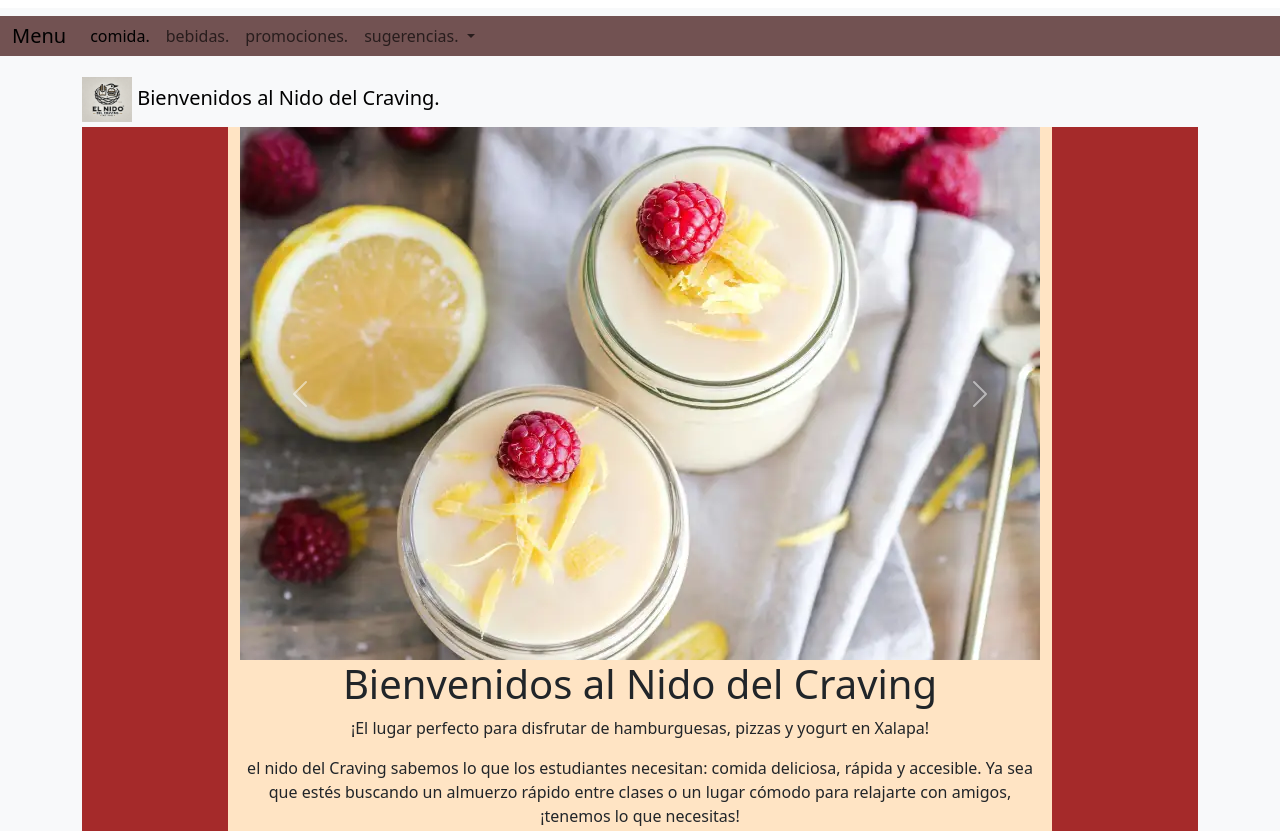
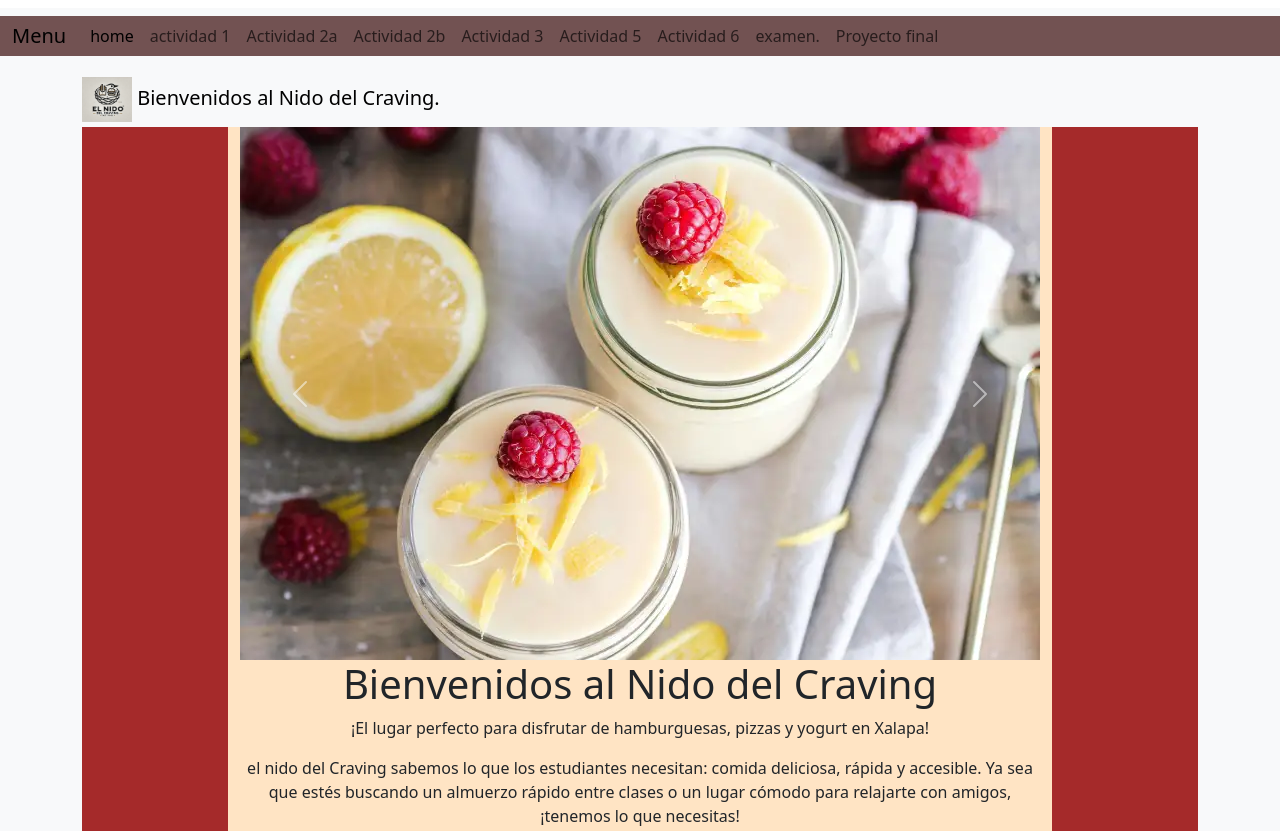
Before and after one commit to zs22010263/Examen, a plain HTML site: page index.html in a window 1280 px wide. Shown: the top 831 px of the page. Drawn offline with nearby package versions, Linux system fonts and the light colour scheme.

Commit message:
Update index.html

```diff
--- a/index.html
+++ b/index.html
@@ -22,23 +22,26 @@
       <div class="collapse navbar-collapse" id="navbarNavDropdown">
         <ul class="navbar-nav">
           <li class="nav-item">
-            <a class="nav-link active" aria-current="page" href="#">comida.</a>
+            <a class="nav-link active" aria-current="page" href="https://zs22010263.github.io/Portafolio/">home</a>
           </li>
           <li class="nav-item">
-            <a class="nav-link" href="#">bebidas.</a>
+            <a class="nav-link" href="https://www.canva.com/design/DAGbiMYPW_k/Yr0K5pNkmMmfQWtQoj-Qcw/edit">actividad 1</a>
           </li>
           <li class="nav-item">
-            <a class="nav-link" href="#">promociones.</a>
+            <a class="nav-link" href="https://zs22010263.github.io/Actividad-2/">Actividad 2a</a>
           </li>
           <li class="nav-item dropdown">
-            <a class="nav-link dropdown-toggle" href="#" role="button" data-bs-toggle="dropdown" aria-expanded="false">
-              sugerencias.
-            </a>
-            <ul class="dropdown-menu">
-              <li><a class="dropdown-item" href="#">Action</a></li>
-              <li><a class="dropdown-item" href="#">Another action</a></li>
-              <li><a class="dropdown-item" href="#">Something else here</a></li>
-            </ul>
+            <a class="nav-link" href="">Actividad 2b</a>
+            <li class="nav-item dropdown">
+            <a class="nav-link" href="https://zs22010263.github.io/Actividad-3/">Actividad 3</a>
+              <li class="nav-item dropdown">
+            <a class="nav-link" href="https://zs22010263.github.io/Actividad-5/">Actividad 5</a>
+                <li class="nav-item dropdown">
+            <a class="nav-link" href="">Actividad 6</a>
+                  <li class="nav-item dropdown">
+            <a class="nav-link" href="https://zs22010263.github.io/Examen/">examen.</a>
+                    <li class="nav-item dropdown">
+            <a class="nav-link" href="">Proyecto final</a>
           </li>
         </ul>
       </div>
```
